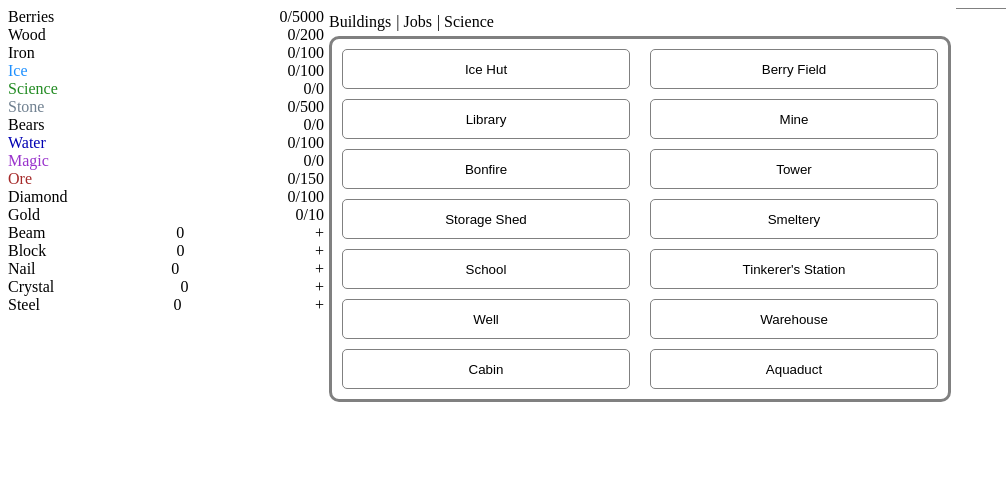
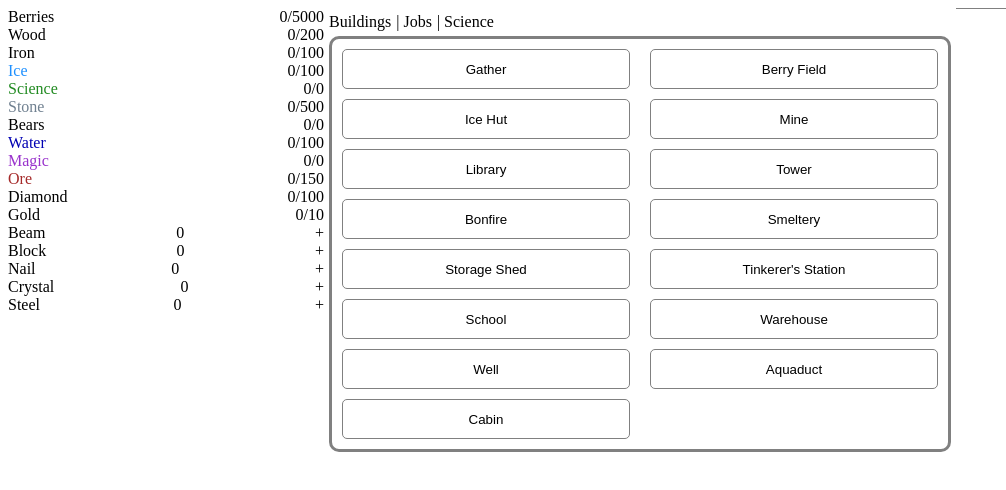
Before and after one commit to MayaColes/village-builder, an Angular app: page / in a window 1280 px wide. Shown: the top 490 px of the page, without its empty margins (0-1006 px from the left). Built offline with nearby package versions, Linux system fonts and the light colour scheme.

Commit message:
Added gather button

```diff
--- a/src/app/app.component.html
+++ b/src/app/app.component.html
@@ -1,5 +1,5 @@
 <div class="container">
     <resource-panel class="resourcePanel" [resources]="gameObjectService.resources" [craftableResources]="gameObjectService.craftableResources"></resource-panel>
-    <building-panel class="buildingPanel" [buildings]="gameObjectService.buildings" [resources]="gameObjectService.resources" [craftableResources]="gameObjectService.craftableResources" [jobs]="gameObjectService.jobs"></building-panel>
+    <building-panel class="buildingPanel" [buildings]="gameObjectService.buildings" [resources]="gameObjectService.resources" [craftableResources]="gameObjectService.craftableResources" [jobs]="gameObjectService.jobs" (gather)="gather()"></building-panel>
     <event-panel class="eventPanel" [events]="events"></event-panel>
 </div>
--- a/src/app/app.component.ts
+++ b/src/app/app.component.ts
@@ -28,6 +28,27 @@ export class AppComponent implements OnInit {
     this.gameObjectService.produceResources();
   }
 
+  gather(){
+    let random = Math.random() * 100;
+    let affectedResourceName = '';
+
+    if(random < 70){
+      affectedResourceName = 'Berries';
+    }
+    else if(random < 90){
+      affectedResourceName = 'Ice';
+    }
+    else{
+      affectedResourceName = 'Wood';
+    }
+
+    let resource = this.gameObjectService.resources.find(obj => obj.name === affectedResourceName)
+
+    if(resource){
+      resource.amount++;
+    }
+  }
+
   ngOnDestroy() {
     this.subscription && this.subscription.unsubscribe();
   }
--- a/src/components/building-panel/building-panel.component.css
+++ b/src/components/building-panel/building-panel.component.css
@@ -26,6 +26,20 @@
     margin: 5px;
 }
 
+.button {
+    border-style: solid;
+    border-color: gray;
+    border-radius: 5px;
+    width: 100%;
+    border-width: 1px;
+    background-color: white;
+    height: 40px
+}
+
+.button:hover {
+    background-color: #f5f5f5
+}
+
 .outline {
     border-color: gray;
     border-radius: 10px;
--- a/src/components/building-panel/building-panel.component.html
+++ b/src/components/building-panel/building-panel.component.html
@@ -6,6 +6,11 @@
     </div>
     <div class="buttonContainer" *ngIf="currentTab === 0">
         <div class="column">
+            <button class="buttonFormat button" (click)="doGather()"
+                    (mouseenter)="showGatherTooltip = true" (mouseleave)="showGatherTooltip = false">
+                Gather
+            </button>
+            <tooltip *ngIf="showGatherTooltip" gameObject="Pick something up off the ground" type="text"></tooltip>
             <div *ngFor="let building of buildings; let i = index;" [ngClass]="{'buttonFormat': i % 2 === 0}">
                 <building-button *ngIf="i % 2 === 0"
                                  [allResources]="getAllResources()"
--- a/src/components/building-panel/building-panel.component.ts
+++ b/src/components/building-panel/building-panel.component.ts
@@ -1,4 +1,4 @@
-import { Component, Input } from '@angular/core';
+import { Component, EventEmitter, Input, Output } from '@angular/core';
 import { Building } from 'src/game-objects/building/building';
 import { CraftableResource } from 'src/game-objects/craftable-resource/craftable-resource';
 import { Job } from 'src/game-objects/job/job';
@@ -18,9 +18,17 @@ export class BuildingPanelComponent {
 
   @Input() jobs : Job[];
 
+  @Output() gather = new EventEmitter<void>();
+
   currentTab = 0;
+
+  showGatherTooltip = false;
 
   getAllResources(){
     return [...this.resources, ...this.craftableResources]
   }
+
+  doGather(){
+    this.gather.emit();
+  }
 }
--- a/src/components/tooltip/tooltip.component.css
+++ b/src/components/tooltip/tooltip.component.css
@@ -1,12 +1,15 @@
-.tooltipPadding {
+.tooltipFormat {
     background: white;
     padding: 5px;
     border: solid gray;
     border-width: 1px;
     border-radius: 5px;
     position: absolute;
+    display: flex;
+}
+
+.tooltipWidth {
     width: 300px;
-    display: flex;
 }
 
 .tooltip {
--- a/src/components/tooltip/tooltip.component.html
+++ b/src/components/tooltip/tooltip.component.html
@@ -1,5 +1,5 @@
-<div class="tooltipPadding">
-    <div *ngIf="type !== 'resource'" class="widthFormat">
+<div [ngClass]="{'tooltipWidth': type !== 'text', 'tooltipFormat': true}">
+    <div *ngIf="type !== 'resource' && type !== 'text'" class="widthFormat">
         <div class="tooltip">{{ gameObject.toolTipText }}</div>
         <div class="smallSpace"></div>
         <div class="line"></div>
@@ -23,4 +23,7 @@
             <div class="secondaryTooltip">{{ gameObject.secondaryToolTip }}</div>
         </div>
     </div>
+    <div *ngIf="type === 'text'" class="tooltip">
+        {{ gameObject }}
+    </div>
 </div>
```
